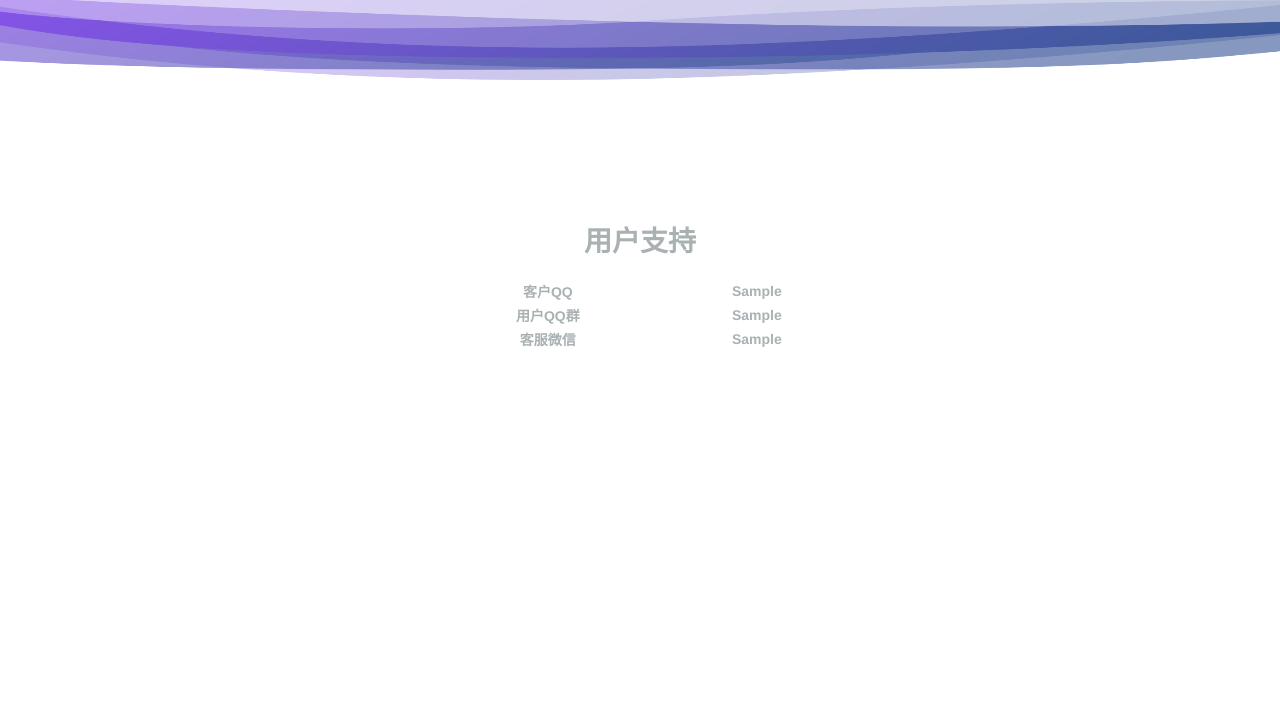
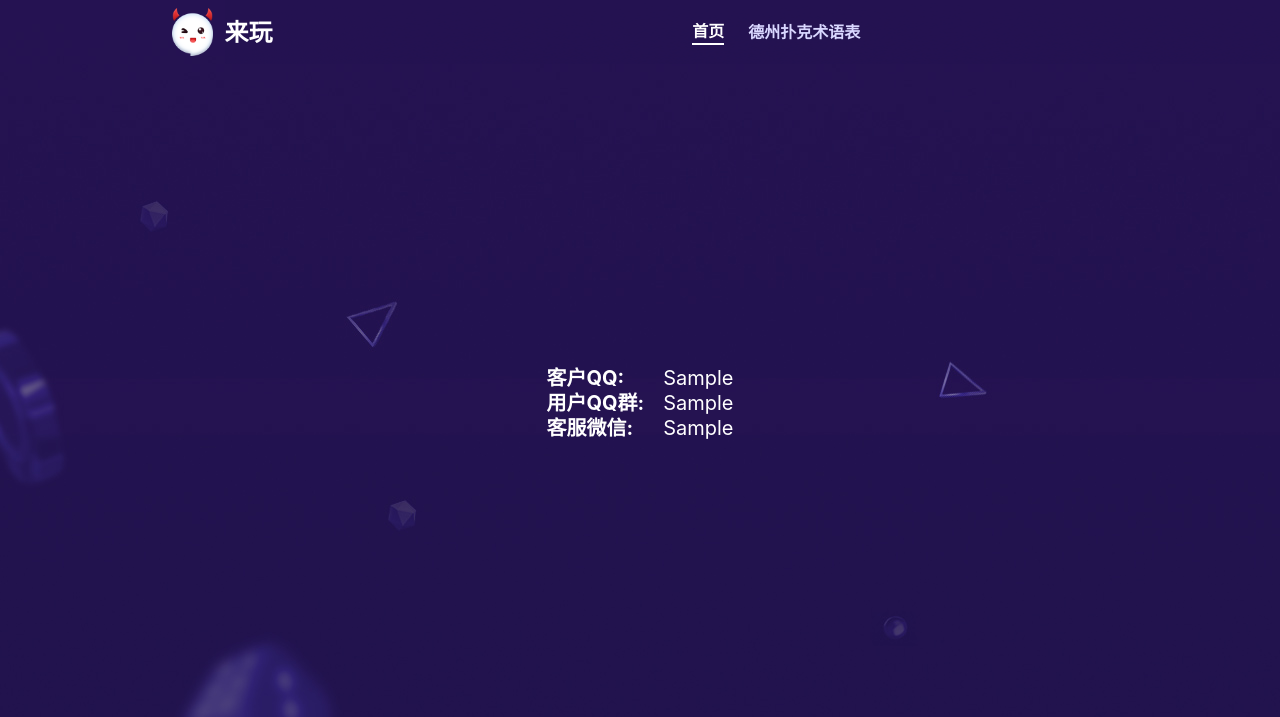
Before and after one commit to joebanezair/my-codes-2108-2204, a Python web app: template src/templates/support.html in a window 1280 px wide. Shown: the top 717 px of the page. Run offline with Jinja, Linux system fonts and the light colour scheme; the template is opened without the code that fills it: most values are stand-ins (such as "Sample title", 1, 10 or a date in 2020).

Commit message:
抽离footer和head (#81)

```diff
--- a/src/templates/prime.html
+++ b/src/templates/prime.html
@@ -1,30 +1,54 @@
 <!DOCTYPE html>
-<html>
+<html lang="zh-CN">
 <head>
-    <meta charset="UTF-8">
-    <meta http-equiv="X-UA-Compatible" content="IE=edge,chrome=1">
-    <title>来玩</title>
-    <meta name="viewport"
-          content="minimal-ui,width=device-width,initial-scale=1,maximum-scale=1,minimum-scale=1,user-scalable=no">
-    <link rel="stylesheet" href="/static/css/download.css">
+    <meta charset="utf-8">
+    <title>【来玩官网】—德州扑克斗地主约局神器</title>
+    <meta name="viewport" content="width=device-width, initial-scale=1">
+    <meta name="description" content="来玩，是全民娱乐的专业棋牌在线竞技平台，拥有众多游戏全终端覆盖iOS、安卓端，包括斗地主、德州扑克等棋牌游戏，同时还有欢乐答题等休闲游戏。以竞技为核心，让您在紧张刺激中享受游戏的乐趣。送钻石！送房卡！进入《来玩》，下载游戏体验原汁原味的俱乐部玩法">
+    <meta name="keywords" content="真人德扑圈,德扑圈,德州扑克圈,德扑社交游戏,约局,组局,扑克,德扑,德友圈,天天德州,大鱼扑克,俱乐部,免房卡">
+    <meta http-equiv="X-UA-Compatible" content="IE=Edge">
+    <link rel="stylesheet" href="/static/css/bulma.min.css">
     {% block head %}{% endblock %}
 </head>
-
-<body class="app">
-
-<img class="topImg" src="/static/img/top.png">
-<img class="bottomImg" src="/static/img/bottom.png">
-
-<div class="out-container">
-    <div class="main">
-        <header>
-            <div class="table-container">
-                <div class="cell-container">
-                    {% block content %}{% endblock %}
+<body>
+    <section class="hero is-fullheight">
+        <nav class="navbar">
+            <div class="navbar-brand brand_style">
+                <a class="navbar-item"> <img src="/static/img/home/logo.png" class="logo_style center"> </a>
+                <a class="navbar-burger burger"> <span class="has-text-white"></span> <span class="has-text-white"></span> <span class="has-text-white"></span> </a>
+            </div>
+            <div class="navbar-menu" id="burger">
+                <div class="navbar-start">
+                    <p class="title has-text-white is-4 center">
+                        {% block navbar_start %}{% endblock %}
+                    </p>
+                </div>
+                <div class="navbar-start">
+                    <div class="navbar-item">
+                        <a class=" menuitem_style menu_item_underline_home"> <strong> {% block navbar_item_one %}{% endblock %} </strong> </a>
+                    </div>
+                    <div class="navbar-item">
+                        <a class=" menuitem_style menu_item_underline_glossary" href="/glossary"> <strong> {% block navbar_item_two %}{% endblock %} </strong> </a>
+                    </div>
                 </div>
             </div>
-        </header>
-    </div>
-</div>
+        </nav>
+        <div class="hero-body">
+            <div class="container">
+                <div class="columns">
+                    <div class="column">
+                        {% block content %}{% endblock %}
+                    </div>
+                </div>
+            </div>
+        </div>
+        <footer class="footer footer_height" id="footer_display">
+            <div class="footer_text subtitle">
+                <p>
+                    2018©laiwan&nbsp&nbsp&nbsp&nbsp&nbsp&nbsp
+                </p>
+            </div>
+        </footer>
+    </section>
 </body>
 </html>
--- a/src/templates/support.html
+++ b/src/templates/support.html
@@ -6,22 +6,157 @@
     <link rel="icon" href="/static/img/laiwan_icon.png" type="image/png" />
     <title>来玩-用户支持</title>
     <script src="/static/js/qrcode.js"></script>
+    <style>
+    .hero {
+        background: url(/static/img/home/small_bg.jpg);
+    }
+
+    #burger {
+        background: url(/static/img/home/bg-web.png);
+    }
+
+    .center {
+        display: flex;
+        align-items: center;
+        justify-content: center;
+    }
+
+    .brand_style {
+        margin-left: 10rem;
+    }
+
+    .logo_style {
+        min-width: 2rem;
+        min-height: 3rem;
+    }
+
+    .menuitem_style {
+        border: none;
+        color: #d9d7ff;
+    }
+
+    .menuitem_style:hover {
+        border-bottom: 2px solid #fff;
+        color: #fff;
+    }
+
+    .menu_item_underline_home {
+        border-bottom: 2px solid #fff;
+        color: #fff;
+    }
+
+    .flex_apple {
+        display: flex;
+        width: 100%;
+        height: 53%;
+        justify-content: flex-end;
+    }
+
+    .flex_android {
+        display: flex;
+        width: 100%;
+        height: 50%;
+        align-items: flex-end;
+        justify-content: flex-end;
+    }
+
+    .flex_erweima {
+        display: flex;
+        padding-right: 1.9rem;
+        padding-left: .35rem;
+        align-items: center;
+    }
+
+    .download_style {
+        padding: 0 .75rem 0 0rem;
+    }
+
+    .erweima_style {
+        border: 3px solid #ddd;
+        border-radius: 5%;
+    }
+
+    .margin_bottom {
+        margin-bottom: 10%;
+    }
+
+    .google_style {
+        width: 100%;
+        height: 100%;
+    }
+
+    .neice_style {
+        width: 100%;
+        height: 100%;
+    }
+
+    .change_size {
+        margin-top: 7%;
+    }
+
+    .footer_height {
+        padding: 1rem 1.5rem 1rem;
+        background-color: #121010;
+    }
+
+    .footer_text {
+        display: flex;
+        color: #ece9f2;
+        align-items: center;
+        justify-content: center;
+    }
+
+    .margin_neice_top {
+        margin-top: 1rem;
+    }
+
+
+    @media (max-width: 1472px) {
+        .flex_erweima {
+            display: flex;
+            padding-left: 1rem;
+
+            align-items: center;
+        }
+    }
+    @media(min-width:769px) {
+        #screen {
+            max-width: 300px;
+        }
+    }
+
+    @media (max-width:768px) {
+        #footer_display {
+            display: none;
+        }
+
+        .change_size {
+            margin-top: 17%;
+        }
+
+        .margin_neice_top {
+            margin-top: .5rem;
+        }
+    }
+    </style>
 {% endblock %}
 
+{% block navbar_start %}来玩{% endblock %}
+{% block navbar_item_one %}首页{% endblock %}
+{% block navbar_item_two %}德州扑克术语表{% endblock %}
 {% block content %}
-                    <div class="support" style="text-align:center; margin-top: -200px;">
-                        <h1>用户支持</h1>
-                            <table style="width: 60%; margin:auto; font-weight: bold">
+                    <div class="center">
+                            <table class="center subtitle has-text-white">
                                 <tr>
-                            <th>客户QQ</th>
+                                    <th class="has-text-white">客户QQ:</th>
                                     <td>{{ support_qq }}</td>
                                 </tr>
                                 <tr>
-                            <th>用户QQ群</th>
+                                    <th class="has-text-white">用户QQ群:&nbsp;&nbsp;&nbsp;&nbsp;</th>
                                     <td>{{ support_qq_group }}</td>
                                 </tr>
                                 <tr>
-                            <th>客服微信</th>
+                                    <th class="has-text-white">客服微信:</th>
                                     <td>{{ support_wechat }}</td>
                                 </tr>
                             </table>
```
Also changed, not shown: src/templates/home.html (+8 -8 lines), src/static/img/home/icon_doubt.png (added), src/static/img/home/internal_measurement.png (added). Lines whose indentation alone changed are shown as unchanged.
